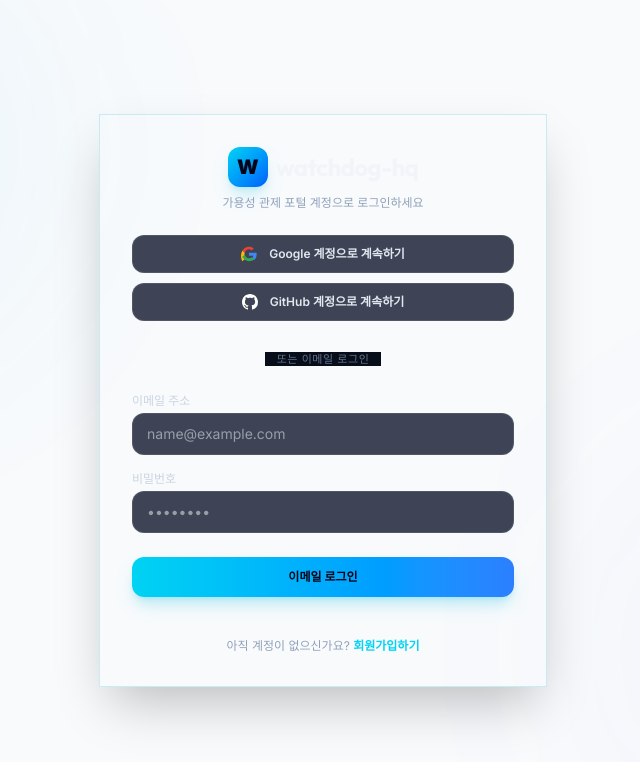
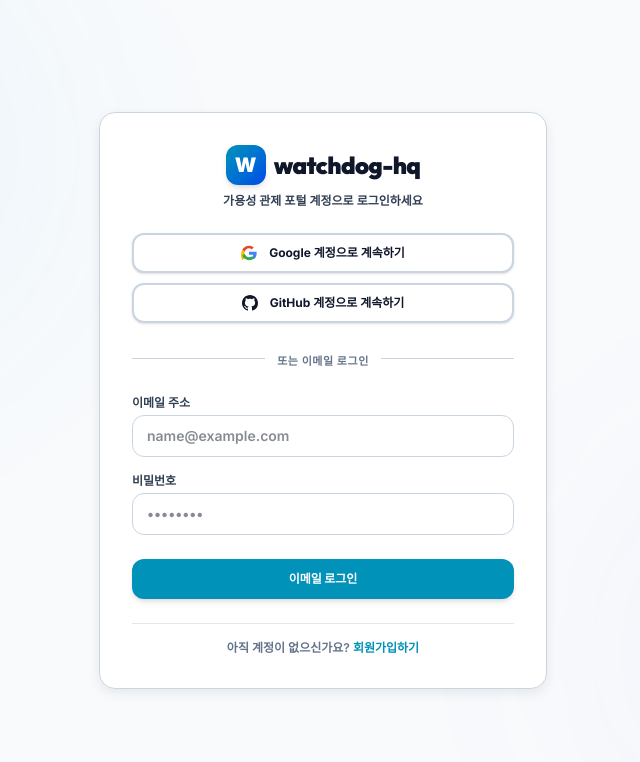
Before and after one commit to space-cap/watchdog-hq, a Next.js app: page /login in a window 1280 px wide. Shown: the top 762 px of the page, without its empty margins (317-957 px from the left). Built offline with nearby package versions, Linux system fonts and the light colour scheme.

Commit message:
fix(ui): 랜딩 페이지 기존 계정 로그인 버튼의 검은 상자 글씨 안보임 문제 해결

```diff
--- a/src/app/login/page.tsx
+++ b/src/app/login/page.tsx
@@ -43,25 +43,25 @@
 
   return (
     <div className="min-h-screen flex items-center justify-center p-4">
-      <div className="premium-glass-card w-full max-w-md p-8 relative shadow-2xl border border-cyan-500/20">
+      <div className="theme-card w-full max-w-md p-8 relative shadow-2xl">
         {/* Header Logo */}
         <div className="text-center mb-6">
           <Link href="/" className="inline-flex items-center gap-2 mb-2">
-            <div className="w-10 h-10 rounded-xl bg-gradient-to-br from-cyan-400 to-blue-600 flex items-center justify-center text-slate-950 font-black text-xl shadow-lg shadow-cyan-500/20">
+            <div className="w-10 h-10 rounded-xl bg-gradient-to-br from-cyan-600 to-blue-700 flex items-center justify-center text-white font-black text-xl shadow-md">
               W
             </div>
-            <span className="font-heading text-2xl font-bold tracking-tight text-slate-100">
+            <span className="font-heading text-2xl font-black tracking-tight theme-text-main">
               watchdog-hq
             </span>
           </Link>
-          <p className="text-xs text-slate-400">
+          <p className="text-xs font-semibold theme-text-sub">
             가용성 관제 포털 계정으로 로그인하세요
           </p>
         </div>
 
         {/* Error Alert */}
         {error && (
-          <div className="mb-5 p-3 rounded-lg bg-pink-950/60 border border-pink-500/30 text-xs text-pink-300 flex items-center gap-2">
+          <div className="mb-5 p-3 rounded-lg bg-red-100 dark:bg-pink-950/60 border border-red-300 dark:border-pink-500/30 text-xs font-bold text-red-900 dark:text-pink-300 flex items-center gap-2">
             <span>⚠️</span> {error}
           </div>
         )}
@@ -71,7 +71,7 @@
           <button
             onClick={() => handleSocialLogin('google')}
             type="button"
-            className="w-full py-2.5 px-4 rounded-xl bg-slate-900/80 border border-white/10 hover:border-cyan-500/40 text-slate-200 text-xs font-semibold flex items-center justify-center gap-3 transition-all hover:bg-slate-800/80"
+            className="w-full py-2.5 px-4 rounded-xl bg-white dark:bg-slate-900 border-2 border-slate-300 dark:border-white/10 hover:bg-slate-50 dark:hover:bg-slate-800 theme-text-main text-xs font-bold flex items-center justify-center gap-3 transition-all shadow-sm"
           >
             <svg className="w-4 h-4" viewBox="0 0 24 24">
               <path
@@ -97,9 +97,9 @@
           <button
             onClick={() => handleSocialLogin('github')}
             type="button"
-            className="w-full py-2.5 px-4 rounded-xl bg-slate-900/80 border border-white/10 hover:border-cyan-500/40 text-slate-200 text-xs font-semibold flex items-center justify-center gap-3 transition-all hover:bg-slate-800/80"
+            className="w-full py-2.5 px-4 rounded-xl bg-white dark:bg-slate-900 border-2 border-slate-300 dark:border-white/10 hover:bg-slate-50 dark:hover:bg-slate-800 theme-text-main text-xs font-bold flex items-center justify-center gap-3 transition-all shadow-sm"
           >
-            <svg className="w-4 h-4 fill-current text-white" viewBox="0 0 24 24">
+            <svg className="w-4 h-4 fill-current theme-text-main" viewBox="0 0 24 24">
               <path d="M12 0C5.37 0 0 5.37 0 12c0 5.31 3.435 9.795 8.205 11.385.6.105.825-.255.825-.57 0-.285-.015-1.23-.015-2.235-3.015.555-3.795-.735-4.035-1.41-.135-.345-.72-1.41-1.23-1.695-.42-.225-1.02-.78-.015-.795.945-.015 1.62.87 1.845 1.23 1.08 1.815 2.805 1.305 3.495.99.105-.78.42-1.305.765-1.605-2.67-.3-5.46-1.335-5.46-5.925 0-1.305.465-2.385 1.23-3.225-.12-.3-.54-1.53.12-3.18 0 0 1.005-.315 3.3 1.23.96-.27 1.98-.405 3-.405s2.04.135 3 .405c2.295-1.56 3.3-1.23 3.3-1.23.66 1.65.24 2.88.12 3.18.765.84 1.23 1.905 1.23 3.225 0 4.605-2.805 5.625-5.475 5.925.435.375.81 1.095.81 2.22 0 1.605-.015 2.895-.015 3.3 0 .315.225.69.825.57A12.02 12.02 0 0024 12c0-6.63-5.37-12-12-12z" />
             </svg>
             GitHub 계정으로 계속하기
@@ -109,9 +109,9 @@
         {/* Divider */}
         <div className="relative my-6 text-center">
           <div className="absolute inset-0 flex items-center">
-            <div className="w-full border-t border-white/10" />
+            <div className="w-full border-t border-slate-300 dark:border-white/10" />
           </div>
-          <span className="relative px-3 bg-[#080d1a] text-[11px] text-slate-500 uppercase tracking-wider">
+          <span className="relative px-3 bg-white dark:bg-[#080d1a] text-[11px] font-bold theme-text-muted uppercase tracking-wider">
             또는 이메일 로그인
           </span>
         </div>
@@ -119,7 +119,7 @@
         {/* Credentials Form */}
         <form onSubmit={handleSubmit} className="space-y-4">
           <div>
-            <label className="block text-xs font-medium text-slate-300 mb-1">
+            <label className="block text-xs font-bold theme-text-sub mb-1">
               이메일 주소
             </label>
             <input
@@ -128,12 +128,12 @@
               placeholder="name@example.com"
               value={email}
               onChange={(e) => setEmail(e.target.value)}
-              className="w-full px-3.5 py-2.5 rounded-xl bg-slate-900/80 border border-white/10 text-slate-100 text-sm focus:outline-none focus:border-cyan-400 focus:ring-1 focus:ring-cyan-400 transition-colors"
+              className="w-full px-3.5 py-2.5 rounded-xl bg-white dark:bg-slate-900 border border-slate-300 dark:border-white/10 theme-text-main text-sm font-semibold focus:outline-none focus:border-cyan-500 focus:ring-1 focus:ring-cyan-500 transition-colors"
             />
           </div>
 
           <div>
-            <label className="block text-xs font-medium text-slate-300 mb-1">
+            <label className="block text-xs font-bold theme-text-sub mb-1">
               비밀번호
             </label>
             <input
@@ -142,23 +142,23 @@
               placeholder="••••••••"
               value={password}
               onChange={(e) => setPassword(e.target.value)}
-              className="w-full px-3.5 py-2.5 rounded-xl bg-slate-900/80 border border-white/10 text-slate-100 text-sm focus:outline-none focus:border-cyan-400 focus:ring-1 focus:ring-cyan-400 transition-colors"
+              className="w-full px-3.5 py-2.5 rounded-xl bg-white dark:bg-slate-900 border border-slate-300 dark:border-white/10 theme-text-main text-sm font-semibold focus:outline-none focus:border-cyan-500 focus:ring-1 focus:ring-cyan-500 transition-colors"
             />
           </div>
 
           <button
             type="submit"
             disabled={isLoading}
-            className="w-full py-3 px-4 rounded-xl text-xs font-semibold text-slate-950 bg-gradient-to-r from-cyan-400 to-blue-500 hover:from-cyan-300 hover:to-blue-400 transition-all shadow-lg shadow-cyan-500/25 disabled:opacity-50 mt-2"
+            className="w-full py-3 px-4 rounded-xl text-xs font-black text-white bg-cyan-600 hover:bg-cyan-700 transition-all shadow-md disabled:opacity-50 mt-2"
           >
             {isLoading ? '로그인 처리 중...' : '이메일 로그인'}
           </button>
         </form>
 
         {/* Footer Link */}
-        <div className="mt-6 pt-4 border-t border-white/5 text-center text-xs text-slate-400">
+        <div className="mt-6 pt-4 border-t border-slate-200 dark:border-white/5 text-center text-xs font-semibold theme-text-muted">
           아직 계정이 없으신가요?{' '}
-          <Link href="/register" className="text-cyan-400 font-semibold hover:underline">
+          <Link href="/register" className="text-cyan-600 dark:text-cyan-400 font-bold hover:underline">
             회원가입하기
           </Link>
         </div>
```
Also changed, not shown: src/components/LandingHero.tsx (+39 -36 lines).
